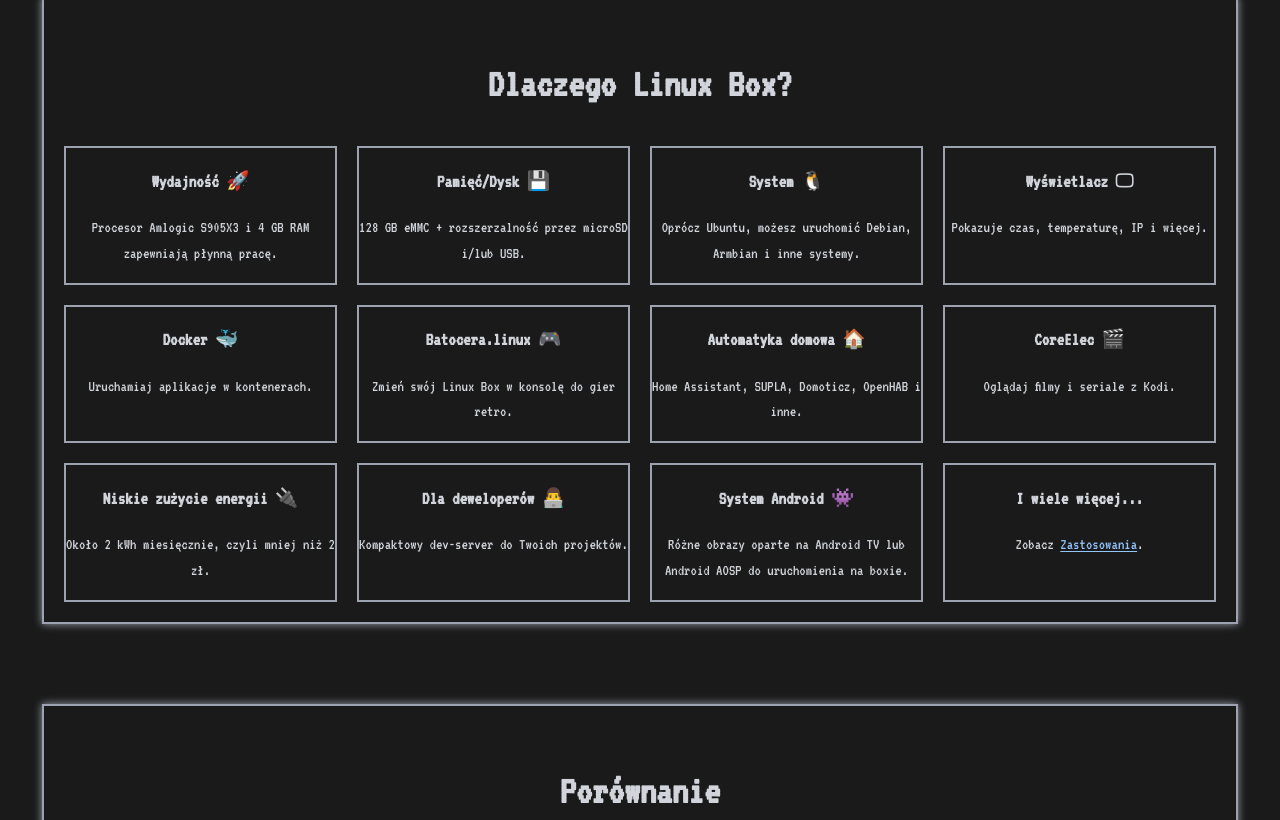
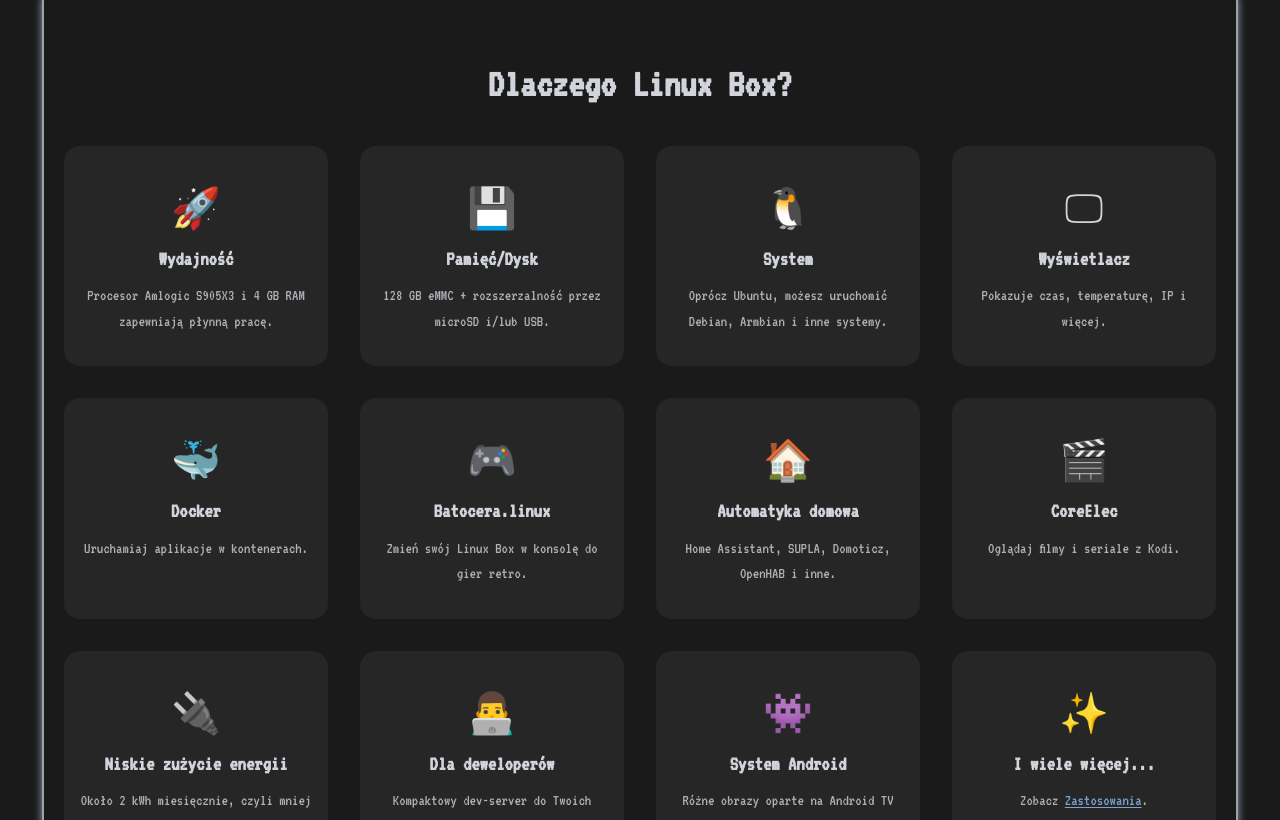
Before and after one commit to araczkowski/box-www-page, a Next.js app: page / in a window 1280 px wide. Shown: the part 1640-2460 px from the top of the page. Built offline with nearby package versions, Linux system fonts and the light colour scheme.

Commit message:
improvments in specs-grid

```diff
--- a/src/app/globals.css
+++ b/src/app/globals.css
@@ -418,12 +418,6 @@
     background: #ffffff;
 }
 
-.theme-light .feature {
-    background: #ffffff;
-    border: 2px solid #000000;
-    padding: 1em;
-}
-
 .theme-light .applications {
     background: #ffffff;
 }
@@ -503,11 +497,6 @@
 .theme-dark .features {
     padding: 40px 0;
     text-align: center;
-}
-
-.theme-dark .feature {
-    background: #1a1a1a;
-    border: 2px solid #9ca3af;
 }
 
 .theme-dark .applications {
@@ -648,12 +637,7 @@
 .features h2 {
     margin-bottom: 30px;
     font-size: 2.5em;
-}
-
-.feature-grid {
-    display: grid;
-    grid-template-columns: repeat(auto-fit, minmax(250px, 1fr));
-    gap: 20px;
+    text-align: center;
 }
 
 .applications ul {
--- a/src/app/page.tsx
+++ b/src/app/page.tsx
@@ -205,57 +205,69 @@
       <section id="features" className="features">
         <div className="container">
           <h2>Dlaczego Linux Box?</h2>
-          <div className="feature-grid">
-            <div className="feature">
-              <h3>Wydajność 🚀</h3>
+          <div className="specs-grid">
+            <div className="spec-card">
+              <span className="spec-icon">🚀</span>
+              <h3>Wydajność</h3>
               <p>Procesor Amlogic S905X3 i 4 GB RAM zapewniają płynną pracę.</p>
             </div>
-            <div className="feature">
-              <h3>Pamięć/Dysk 💾</h3>
+            <div className="spec-card">
+              <span className="spec-icon">💾</span>
+              <h3>Pamięć/Dysk</h3>
               <p>128 GB eMMC + rozszerzalność przez microSD i/lub USB.</p>
             </div>
-            <div className="feature">
-              <h3>System 🐧</h3>
+            <div className="spec-card">
+              <span className="spec-icon">🐧</span>
+              <h3>System</h3>
               <p>
                 Oprócz Ubuntu, możesz uruchomić Debian, Armbian i inne systemy.
               </p>
             </div>
-            <div className="feature">
-              <h3>Wyświetlacz 🖵</h3>
+            <div className="spec-card">
+              <span className="spec-icon">🖵</span>
+              <h3>Wyświetlacz</h3>
               <p>Pokazuje czas, temperaturę, IP i więcej.</p>
             </div>
-            <div className="feature">
-              <h3>Docker 🐳</h3>
+            <div className="spec-card">
+              <span className="spec-icon">🐳</span>
+              <h3>Docker</h3>
               <p>Uruchamiaj aplikacje w kontenerach.</p>
             </div>
-            <div className="feature">
-              <h3>Batocera.linux 🎮</h3>
+            <div className="spec-card">
+              <span className="spec-icon">🎮</span>
+              <h3>Batocera.linux</h3>
               <p>Zmień swój Linux Box w konsolę do gier retro.</p>
             </div>
-            <div className="feature">
-              <h3>Automatyka domowa 🏠</h3>
+            <div className="spec-card">
+              <span className="spec-icon">🏠</span>
+              <h3>Automatyka domowa</h3>
               <p>Home Assistant, SUPLA, Domoticz, OpenHAB i inne.</p>
             </div>
-            <div className="feature">
-              <h3>CoreElec 🎬</h3>
+            <div className="spec-card">
+              <span className="spec-icon">🎬</span>
+              <h3>CoreElec</h3>
               <p>Oglądaj filmy i seriale z Kodi.</p>
             </div>
-            <div className="feature">
-              <h3>Niskie zużycie energii 🔌</h3>
+            <div className="spec-card">
+              <span className="spec-icon">🔌</span>
+              <h3>Niskie zużycie energii</h3>
               <p>Około 2 kWh miesięcznie, czyli mniej niż 2 zł.</p>
             </div>
-            <div className="feature">
-              <h3>Dla deweloperów 👨‍💻</h3>
+            <div className="spec-card">
+              <span className="spec-icon">👨‍💻</span>
+              <h3>Dla deweloperów</h3>
               <p>Kompaktowy dev-server do Twoich projektów.</p>
             </div>
-            <div className="feature">
-              <h3>System Android 👾</h3>
+            <div className="spec-card">
+              <span className="spec-icon">👾</span>
+              <h3>System Android</h3>
               <p>
                 Różne obrazy oparte na Android TV lub Android AOSP do
                 uruchomienia na boxie.
               </p>
             </div>
-            <div className="feature">
+            <div className="spec-card">
+              <span className="spec-icon">✨</span>
               <h3>I wiele więcej...</h3>
               <p>
                 Zobacz <a href="#applications">Zastosowania</a>.
@@ -267,7 +279,7 @@
 
       <section id="comparison" className="features">
         <div className="container">
-          <h2>Porównanie</h2>
+          <h2>Porównanie z Raspberry Pi</h2>
           <div className="comparison-table">
             <table>
               <thead>
```
